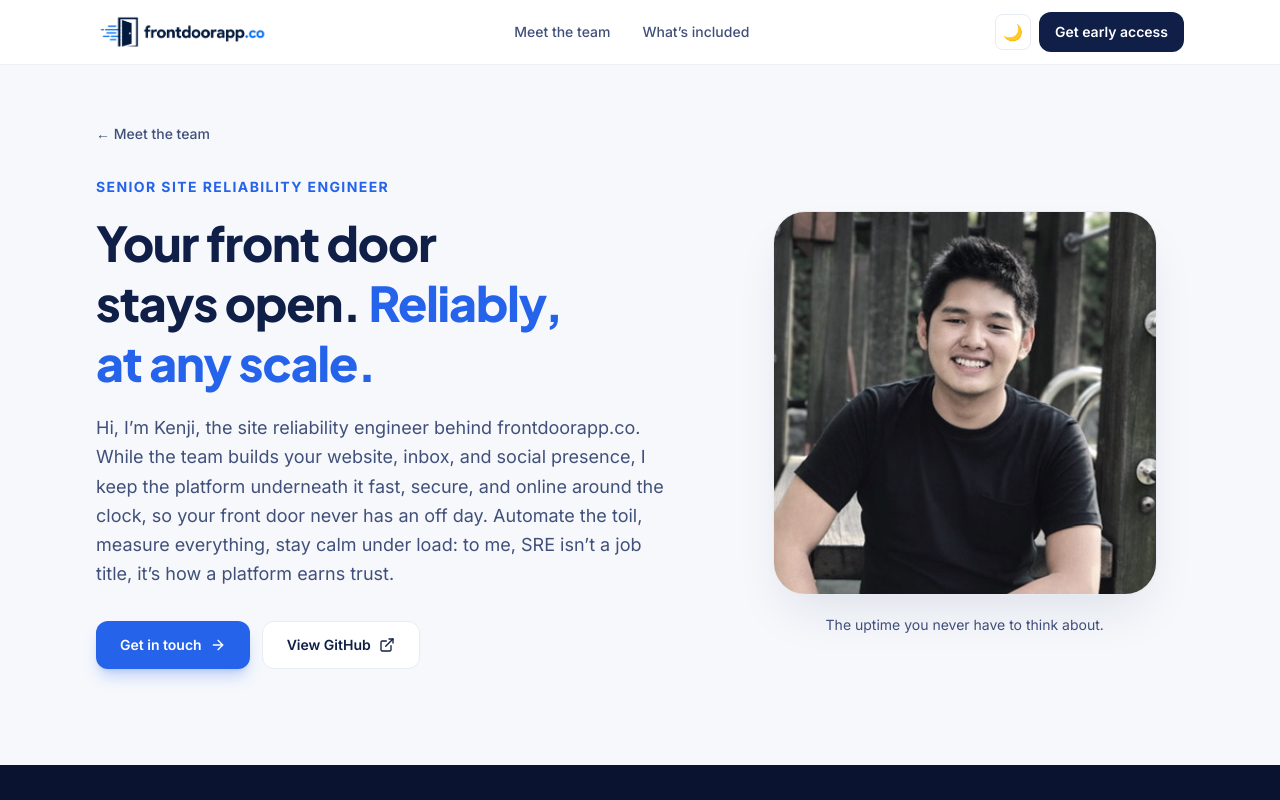
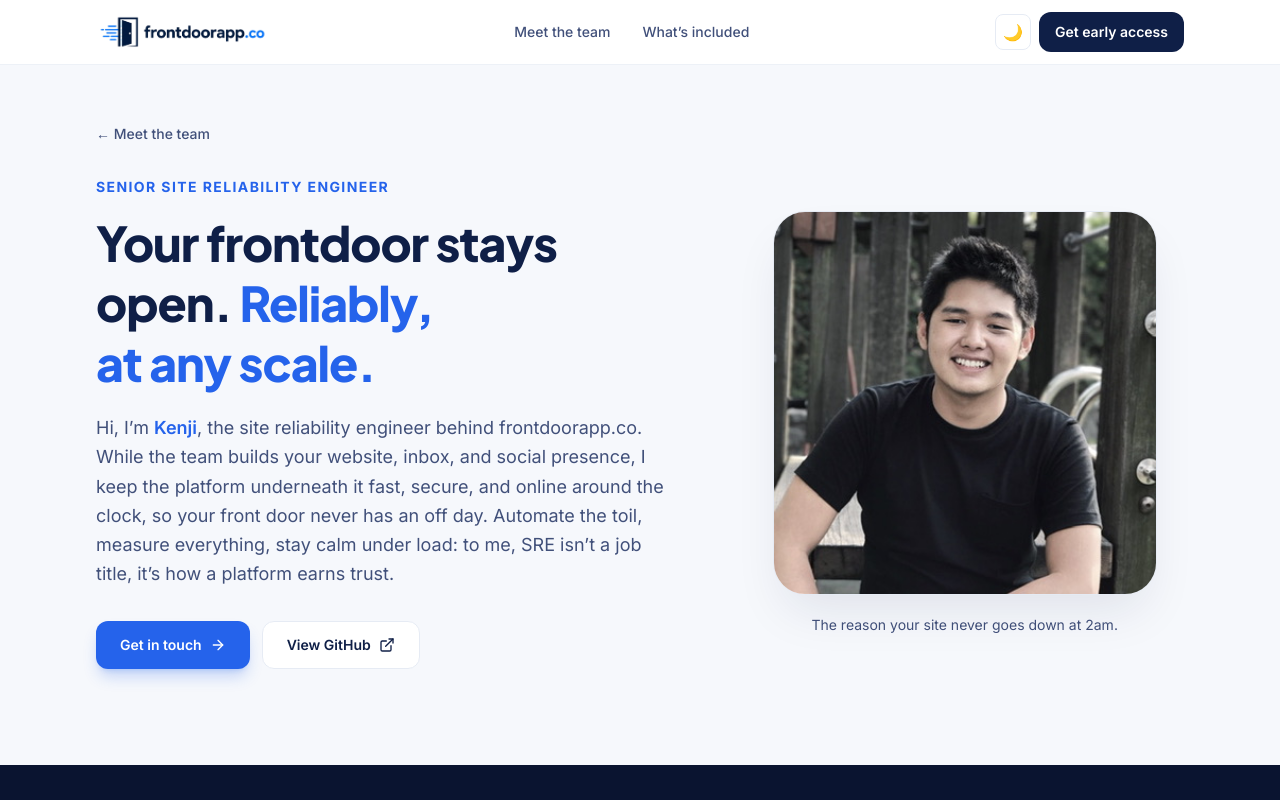
Before and after one commit to engrkenjitanaka/frontdoorapp-web, a Next.js app: page /team/kenji in a window 1280 px wide. Shown: the top 800 px of the page. Built offline with nearby package versions, Linux system fonts and the light colour scheme.

Commit message:
feat: improvements.

```diff
--- a/app/team/cheyserr/page.tsx
+++ b/app/team/cheyserr/page.tsx
@@ -118,7 +118,7 @@ export default function CheyserrPage() {
                 <span className="text-brand">Drive the growth.</span>
               </h1>
               <p className="mt-5 max-w-xl text-lg leading-relaxed text-ink-soft">
-                Hi, I’m Cheyserr! I provide specialized administrative support for healthcare and
+                Hi, I’m <span className="font-semibold text-brand">Cheyserr</span>! I provide specialized administrative support for healthcare and
                 service-based businesses. From CRM updates and lead follow-ups to smooth client
                 communication, I keep your daily operations organized. Delegate the details to me,
                 and get your time back to focus on the big picture.
--- a/app/team/kenji/page.tsx
+++ b/app/team/kenji/page.tsx
@@ -122,11 +122,11 @@ export default function KenjiPage() {
                 Senior Site Reliability Engineer
               </p>
               <h1 className="mt-4 text-4xl font-extrabold leading-tight text-ink sm:text-5xl">
-                Your front door stays open.{" "}
+                Your frontdoor stays open.{" "}
                 <span className="text-brand">Reliably, at any scale.</span>
               </h1>
               <p className="mt-5 max-w-xl text-lg leading-relaxed text-ink-soft">
-                Hi, I’m Kenji, the site reliability engineer behind frontdoorapp.co. While the team
+                Hi, I’m <span className="font-semibold text-brand">Kenji</span>, the site reliability engineer behind frontdoorapp.co. While the team
                 builds your website, inbox, and social presence, I keep the platform underneath it
                 fast, secure, and online around the clock, so your front door never has an off day.
                 Automate the toil, measure everything, stay calm under load: to me, SRE isn’t a job
@@ -151,7 +151,7 @@ export default function KenjiPage() {
                 </div>
               </div>
               <p className="mx-auto mt-5 max-w-xs text-center text-sm text-ink-soft">
-                The uptime you never have to think about.
+                The reason your site never goes down at 2am.
               </p>
             </div>
           </div>
@@ -263,7 +263,7 @@ export default function KenjiPage() {
         <div className="reveal mx-auto max-w-6xl px-5 py-16 sm:px-8 sm:py-20">
           <div className="max-w-2xl">
             <p className="text-sm font-bold uppercase tracking-widest text-brand">Reliability</p>
-            <h2 className="mt-3 text-3xl font-extrabold text-ink sm:text-4xl">What that means for your front door</h2>
+            <h2 className="mt-3 text-3xl font-extrabold text-ink sm:text-4xl">What that means for your <span className="text-brand">frontdoor</span></h2>
             <p className="mt-4 text-lg leading-relaxed text-ink-soft">
               The reliability work is invisible when it’s done right. Here’s what it buys the
               businesses on frontdoorapp.co.
@@ -287,7 +287,7 @@ export default function KenjiPage() {
           <div>
             <p className="text-sm font-bold uppercase tracking-widest text-brand">Certifications</p>
             <h2 className="mt-3 text-2xl font-extrabold text-ink sm:text-3xl">Verified credentials</h2>
-            <p className="mt-3 text-sm leading-relaxed text-ink-soft">Each badge links to its Credly verification.</p>
+            <p className="mt-3 text-sm leading-relaxed text-ink-soft">Cloud, infrastructure, and networking credentials from AWS, HashiCorp, Cisco, and Microsoft, each verifiable on Credly.</p>
           </div>
           <div className="space-y-4">
             {certGroups.map((group) => (
```
Also changed, not shown: 1 other file (tests, documents, lock files or other folders).
